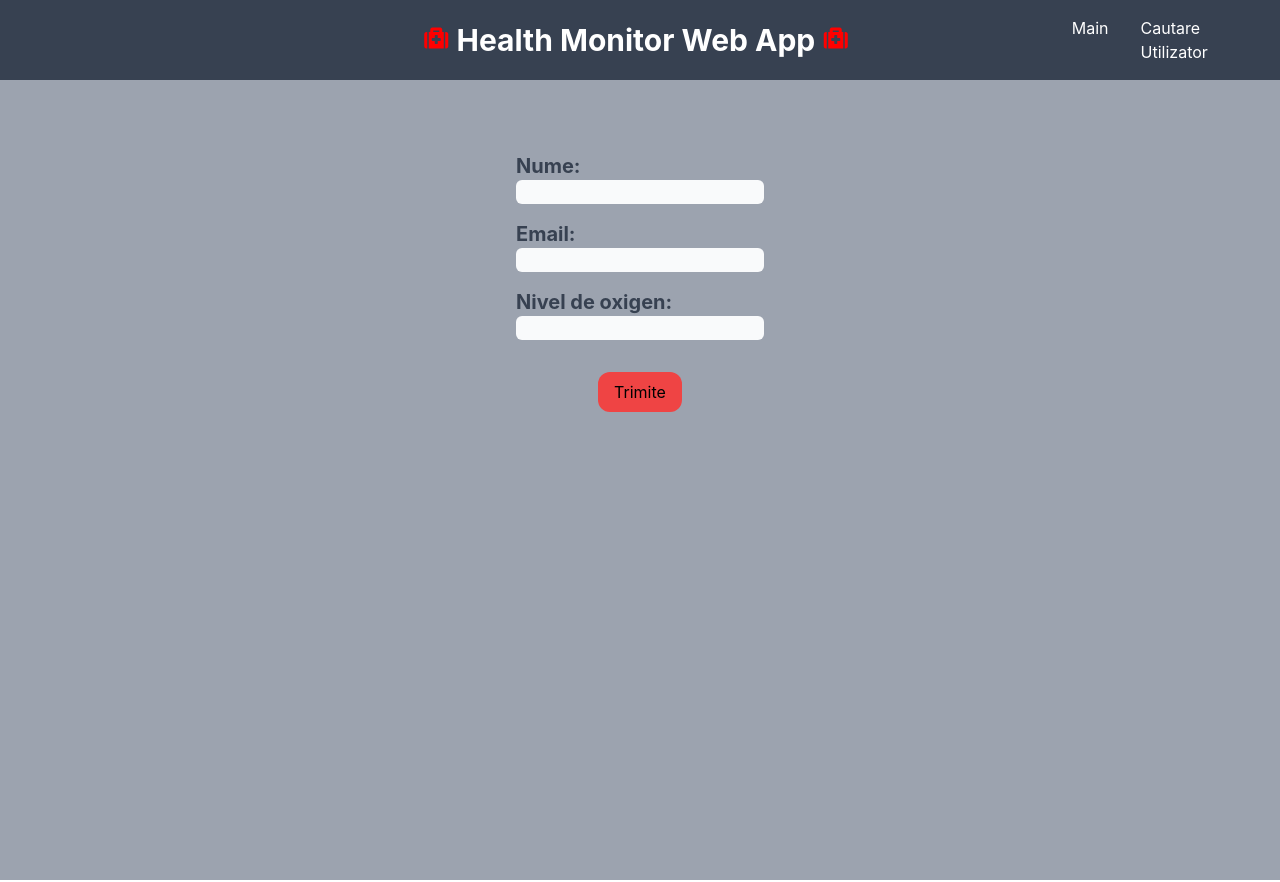
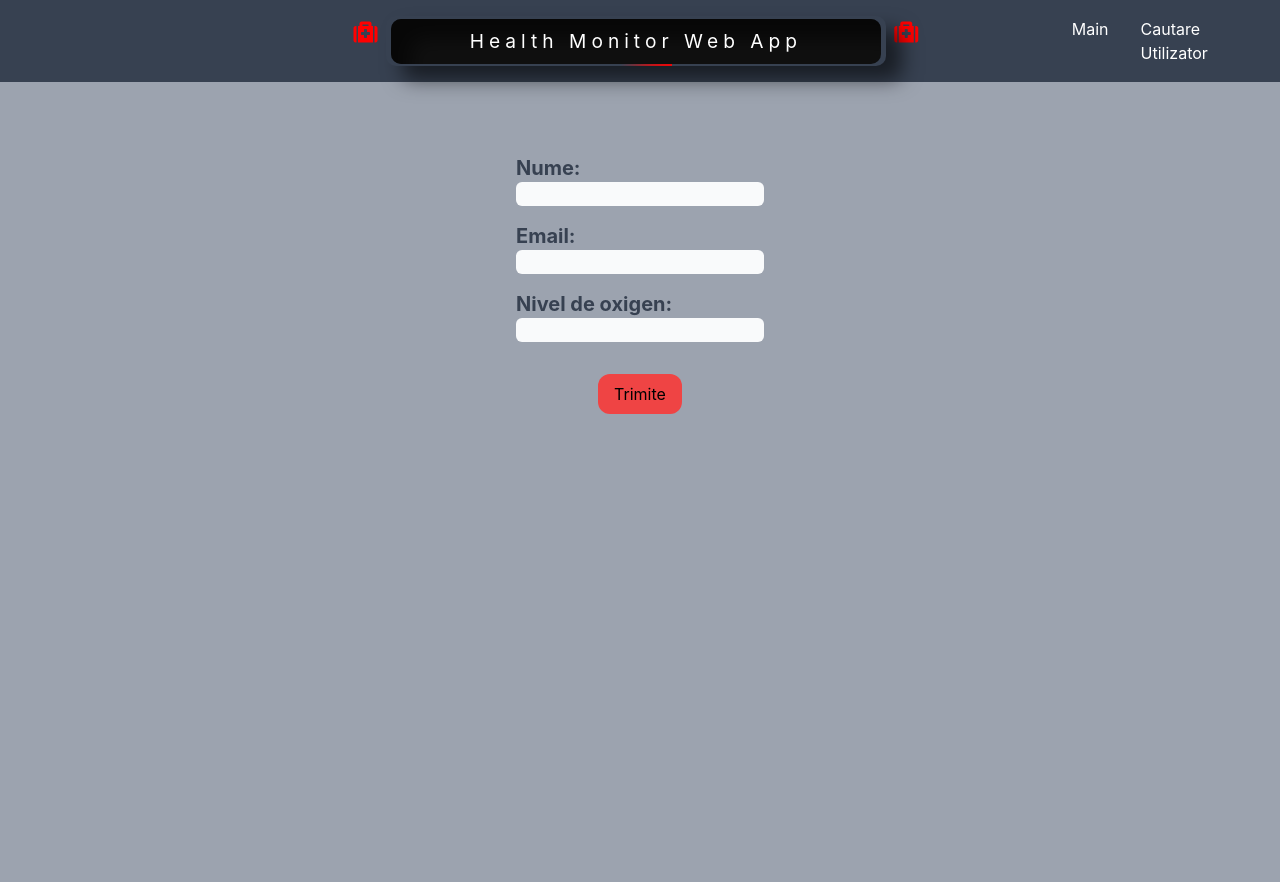
Before and after one commit to VlasceanuOvidiu/ProiectISC, a React (Create React App) app: page / in a window 1280 px wide. Built offline with nearby package versions, Linux system fonts and the light colour scheme.

Commit message:
Update Header.jsx

```diff
--- a/src/components/Header.jsx
+++ b/src/components/Header.jsx
@@ -14,7 +14,7 @@ function Header() {
          <div className='flex bg-gray-700 justify-center items-center p-4 text-white'>
             <div className='w-3/4 flex justify-center' style={{ marginLeft: '200px' }}>
                  <i className="fas fa-medkit" style={{ fontSize: '24px', width: '24px', height: '24px', color: 'red', marginRight:'1%', marginTop: '0.5%'}}></i>
-                    <h1 className='text-3xl font-bold'>Health Monitor Web App</h1>
+                   <div className='animation'></div>
                  <i className="fas fa-medkit" style={{ fontSize: '24px', width: '24px', height: '24px', color: 'red', marginLeft:'1%', marginTop: '0.5%'}}></i>
            </div>
                 <ul className='flex'>
```
